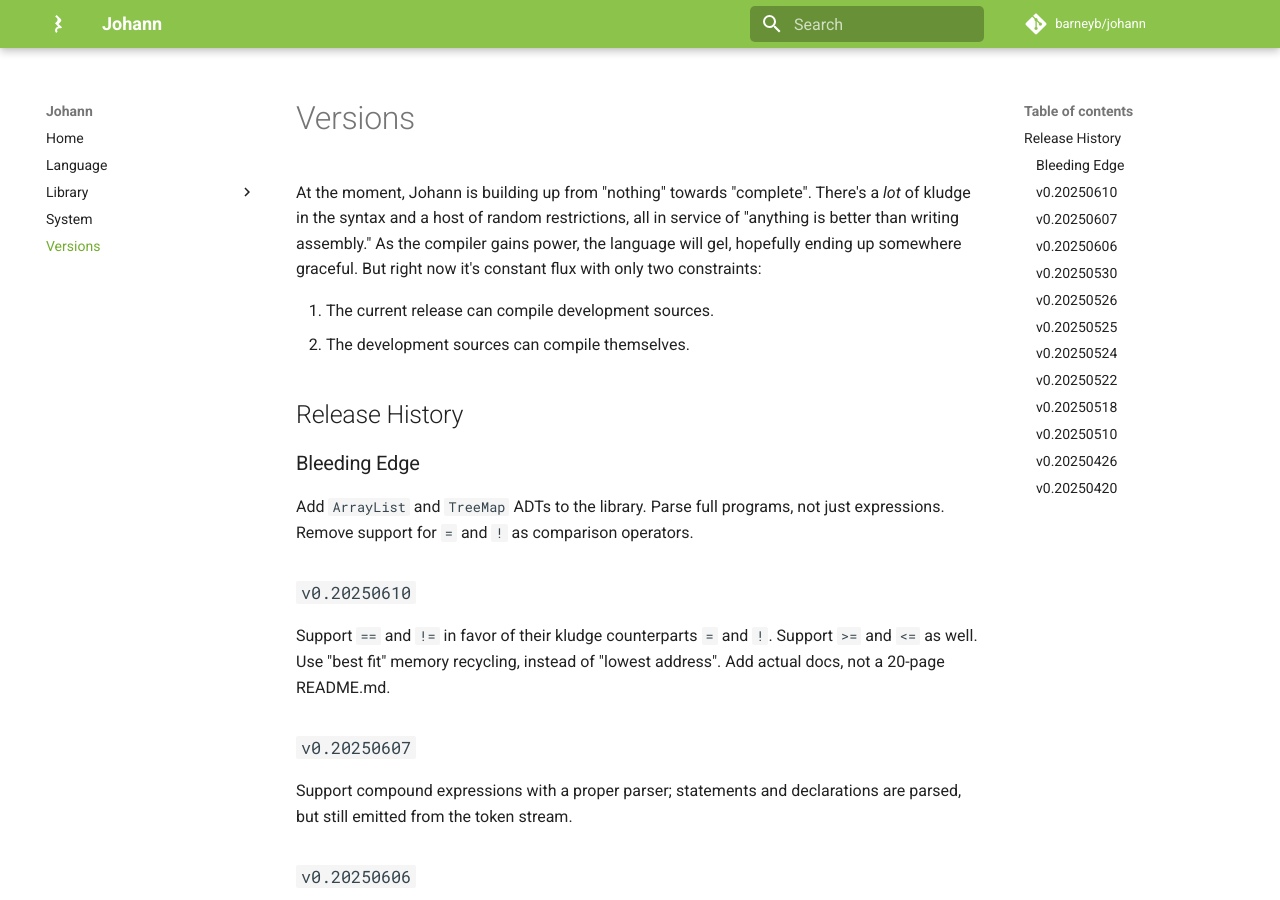
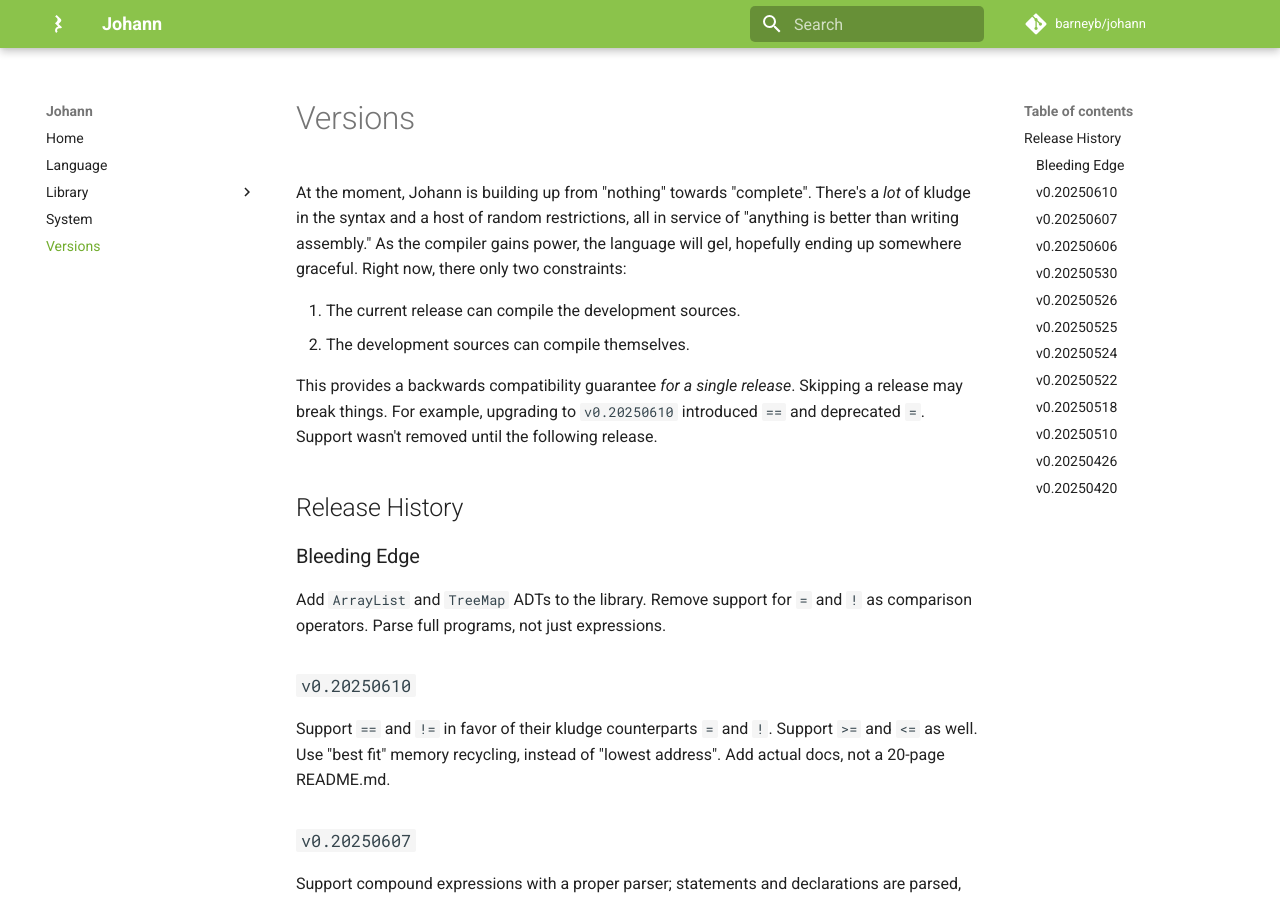
Before and after one commit to barneyb/johann, an MkDocs documentation site: the page built from documentation/docs/versions/index.md, in a window 1280 px wide and 900 px high. Built offline with MkDocs 1.6.1 and Material for MkDocs 9.7.7, drawn with Linux system fonts in a browser that asks for light colours; comment, search, counter and statistics services are not loaded.

Commit message:
notes about versioning

```diff
--- a/documentation/docs/versions/index.md
+++ b/documentation/docs/versions/index.md
@@ -1,15 +1,17 @@
 # Versions
 
-At the moment, Johann is building up from "nothing" towards "complete". There's a _lot_ of kludge in the syntax and a host of random restrictions, all in service of "anything is better than writing assembly." As the compiler gains power, the language will gel, hopefully ending up somewhere graceful. But right now it's constant flux with only two constraints:
+At the moment, Johann is building up from "nothing" towards "complete". There's a _lot_ of kludge in the syntax and a host of random restrictions, all in service of "anything is better than writing assembly." As the compiler gains power, the language will gel, hopefully ending up somewhere graceful. Right now, there only two constraints:
 
-1. The current release can compile development sources.
+1. The current release can compile the development sources.
 2. The development sources can compile themselves.
+
+This provides a backwards compatibility guarantee _for a single release_. Skipping a release may break things. For example, upgrading to `v0.20250610` introduced `==` and deprecated `=`. Support wasn't removed until the following release.
 
 ## Release History
 
 ### Bleeding Edge
 
-Add `ArrayList` and `TreeMap` ADTs to the library. Parse full programs, not just expressions. Remove support for `=` and `!` as comparison operators.
+Add `ArrayList` and `TreeMap` ADTs to the library. Remove support for `=` and `!` as comparison operators. Parse full programs, not just expressions.
 
 ### `v0.20250610`
 
```
